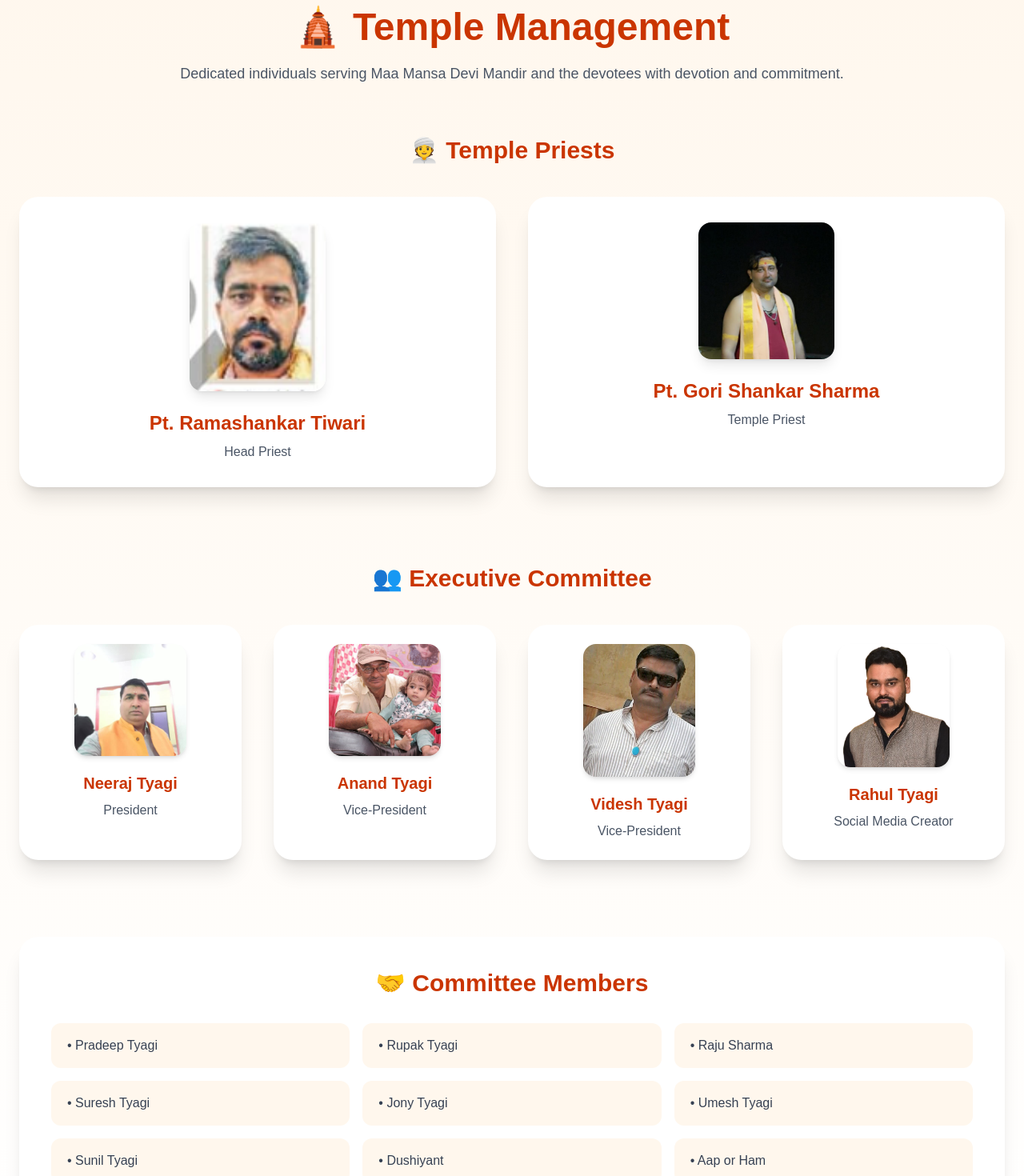
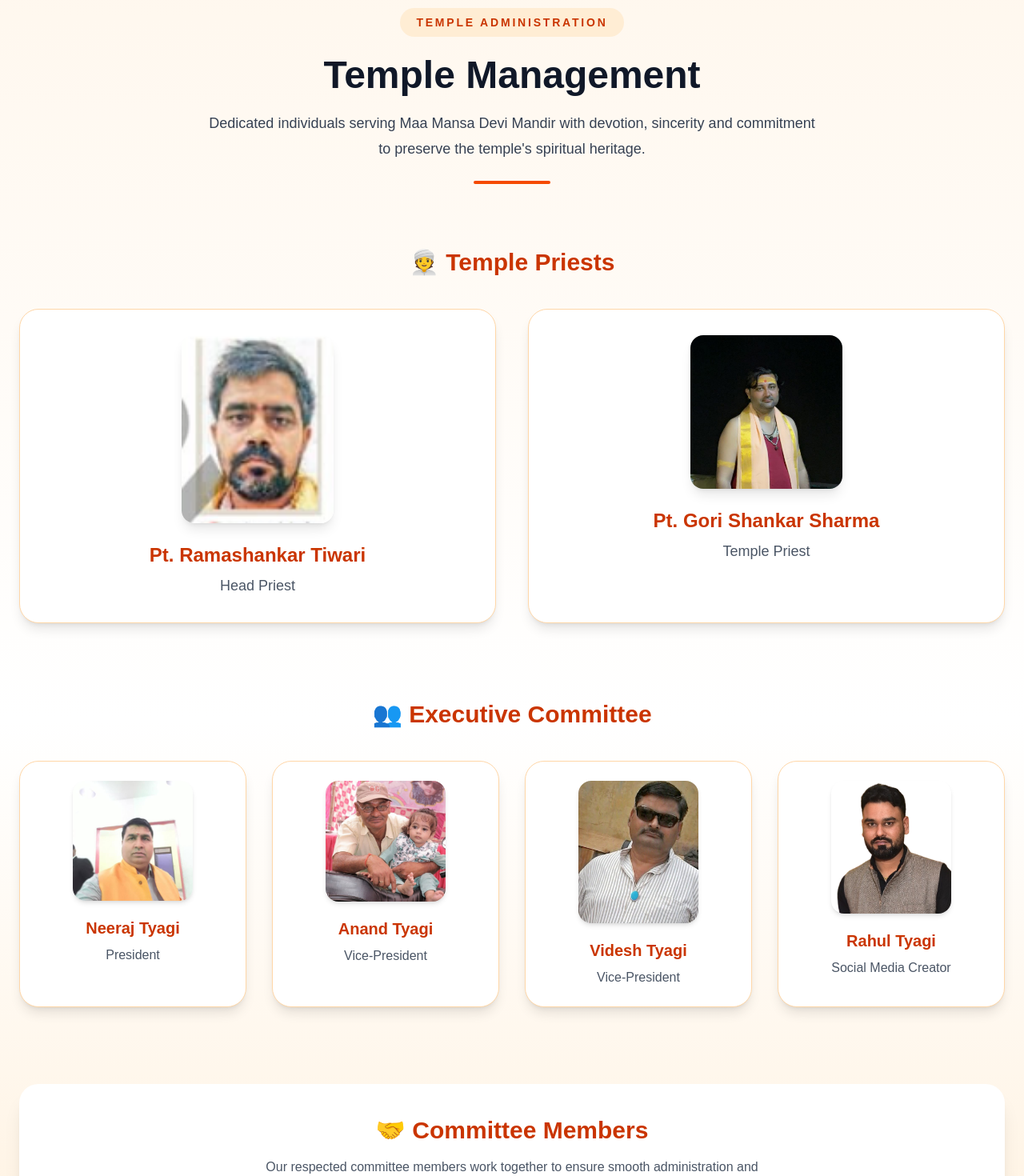
Before and after one commit to maamansadevibaragaon/maamansadevibaragaon, a Next.js app: page / in a window 1280 px wide. Shown: the part 6540-8010 px from the top of the page at 80% size. Built offline with nearby package versions, Linux system fonts and the light colour scheme.

Commit message:
Redesign Temple Management section

```diff
--- a/components/home/TempleManagement.tsx
+++ b/components/home/TempleManagement.tsx
@@ -7,46 +7,97 @@ import {
 
 export default function TempleManagement() {
   return (
-    <section className="bg-gradient-to-b from-orange-50 to-white py-24">
-      <div className="mx-auto max-w-7xl px-6">
+    <section className="bg-gradient-to-b from-orange-50 via-white to-orange-100 py-20 md:py-24">
+      <div className="mx-auto max-w-7xl px-5 md:px-6">
 
         {/* Heading */}
 
-        <div className="mb-16 text-center">
-          <h2 className="text-5xl font-bold text-orange-700">
-            🛕 Temple Management
+        <div className="text-center">
+
+          <span className="inline-block rounded-full bg-orange-100 px-5 py-2 text-sm font-semibold uppercase tracking-[0.2em] text-orange-700">
+            Temple Administration
+          </span>
+
+          <h2 className="mt-6 text-3xl font-extrabold text-gray-900 md:text-5xl">
+            Temple Management
           </h2>
 
-          <p className="mt-5 text-lg text-gray-600">
-            Dedicated individuals serving Maa Mansa Devi Mandir and the
-            devotees with devotion and commitment.
+          <p className="mx-auto mt-5 max-w-3xl text-lg leading-8 text-gray-700">
+            Dedicated individuals serving Maa Mansa Devi Mandir with devotion,
+            sincerity and commitment to preserve the temple's spiritual heritage.
           </p>
+
+          <div className="mx-auto mt-6 h-1 w-24 rounded-full bg-orange-600"></div>
+
         </div>
 
         {/* Priests */}
+
+        <div className="mt-20">
 
           <h3 className="mb-10 text-center text-3xl font-bold text-orange-700">
             👳 Temple Priests
           </h3>
 
-        <div className="grid gap-10 sm:grid-cols-2">
+          <div className="grid gap-10 md:grid-cols-2">
 
             {priests.map((person) => (
 
               <div
                 key={person.id}
-              className="rounded-3xl bg-white p-8 text-center shadow-xl transition duration-300 hover:-translate-y-2 hover:shadow-2xl"
+                className="rounded-3xl border border-orange-200 bg-white p-8 text-center shadow-lg transition hover:-translate-y-1 hover:shadow-2xl"
               >
 
                 <Image
                   src={person.image}
                   alt={person.name}
-  width={170}
-  height={220}
-  className="mx-auto h-auto w-[170px] rounded-2xl object-cover shadow-lg"
+                  width={190}
+                  height={240}
+                  className="mx-auto h-auto w-[190px] rounded-2xl object-cover shadow-lg"
                 />
 
                 <h4 className="mt-6 text-2xl font-bold text-orange-700">
+                  {person.name}
+                </h4>
+
+                <p className="mt-2 text-lg font-medium text-gray-600">
+                  {person.designation}
+                </p>
+
+              </div>
+
+            ))}
+
+          </div>
+
+        </div>
+
+        {/* Executive Committee */}
+
+        <div className="mt-24">
+
+          <h3 className="mb-10 text-center text-3xl font-bold text-orange-700">
+            👥 Executive Committee
+          </h3>
+
+          <div className="grid gap-8 md:grid-cols-2 lg:grid-cols-4">
+
+            {executives.map((person) => (
+
+              <div
+                key={person.id}
+                className="rounded-3xl border border-orange-200 bg-white p-6 text-center shadow-lg transition hover:-translate-y-1 hover:shadow-2xl"
+              >
+
+                <Image
+                  src={person.image}
+                  alt={person.name}
+                  width={150}
+                  height={190}
+                  className="mx-auto h-auto w-[150px] rounded-2xl object-cover shadow-md"
+                />
+
+                <h4 className="mt-5 text-xl font-bold text-orange-700">
                   {person.name}
                 </h4>
 
@@ -60,60 +111,31 @@ export default function TempleManagement() {
 
           </div>
 
-        {/* Executive Committee */}
-
-        <h3 className="mt-24 mb-10 text-center text-3xl font-bold text-orange-700">
-          👥 Executive Committee
-        </h3>
-
-        <div className="grid gap-10 md:grid-cols-2 lg:grid-cols-4">
-
-          {executives.map((person) => (
-
-            <div
-              key={person.id}
-              className="rounded-3xl bg-white p-6 text-center shadow-xl transition duration-300 hover:-translate-y-2 hover:shadow-2xl"
-            >
-
-              <Image
-  src={person.image}
-  alt={person.name}
-  width={140}
-  height={180}
-  className="mx-auto h-auto w-[140px] rounded-2xl object-cover shadow-md"
-/>
-
-              <h4 className="mt-5 text-xl font-bold text-orange-700">
-                {person.name}
-              </h4>
-
-              <p className="mt-2 text-gray-600">
-                {person.designation}
-              </p>
-
         </div>
 
-          ))}
-
-        </div>
-
-        {/* Committee */}
+        {/* Committee Members */}
 
         <div className="mt-24 rounded-3xl bg-white p-10 shadow-xl">
 
-          <h3 className="mb-8 text-center text-3xl font-bold text-orange-700">
+          <h3 className="text-center text-3xl font-bold text-orange-700">
             🤝 Committee Members
           </h3>
 
-          <div className="grid gap-4 sm:grid-cols-2 lg:grid-cols-3">
+          <p className="mx-auto mt-4 max-w-2xl text-center text-gray-600">
+            Our respected committee members work together to ensure smooth
+            administration and successful organization of temple activities and
+            festivals.
+          </p>
+
+          <div className="mt-10 grid gap-5 sm:grid-cols-2 lg:grid-cols-3">
 
             {committeeMembers.map((member, index) => (
 
               <div
                 key={index}
-                className="rounded-xl bg-orange-50 px-5 py-4 font-medium text-gray-700"
+                className="rounded-2xl border border-orange-100 bg-gradient-to-r from-orange-50 to-white px-5 py-4 font-semibold text-gray-700 shadow-sm transition hover:border-orange-300 hover:shadow-md"
               >
-                • {member}
+                🌸 {member}
               </div>
 
             ))}
```
Lines whose indentation alone changed are shown as unchanged.
